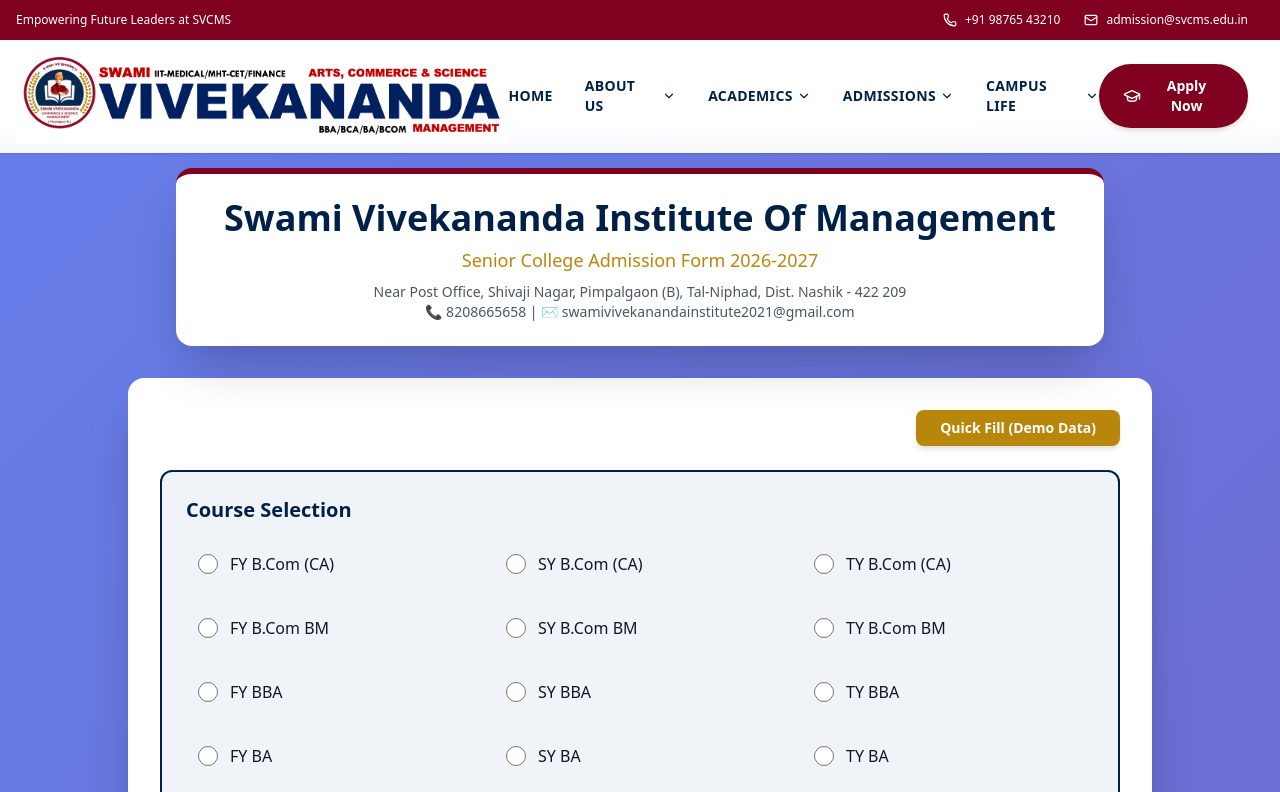
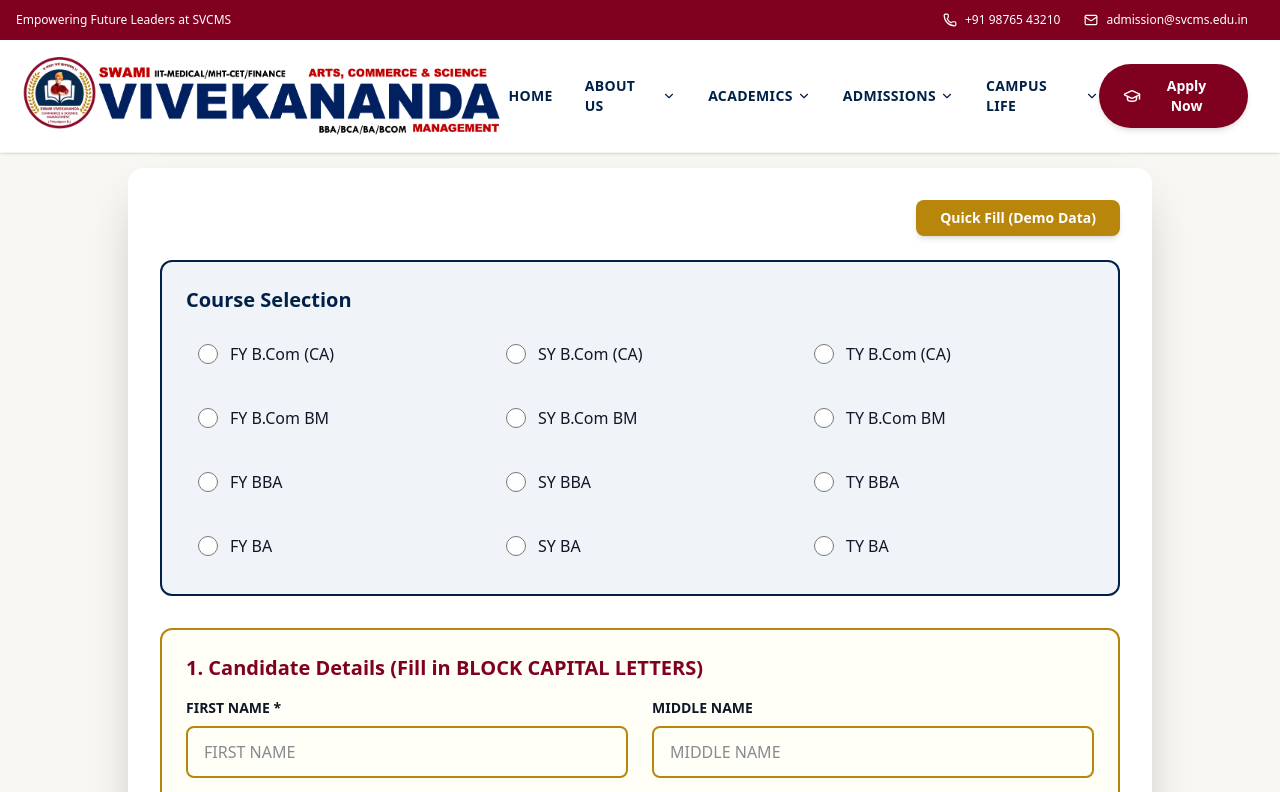
Before and after one commit to Thunderbeast5/svcsm, a React (Vite) app: page /admissions/senior-form in a window 1280 px wide. Shown: the top 792 px of the page. Built offline with nearby package versions, Linux system fonts and the light colour scheme; what @react-pdf/renderer would draw is missing.

Commit message:
form refined

```diff
--- a/src/pages/Admission/SeniorAdmissionForm.jsx
+++ b/src/pages/Admission/SeniorAdmissionForm.jsx
@@ -253,11 +253,11 @@
   };
 
   return (
-    <div className="min-h-screen py-8 px-4" style={{ background: 'linear-gradient(135deg, #667eea 0%, #764ba2 100%)' }}>
+    <div className="min-h-screen py-8 px-4" style={{ backgroundColor: '#f8f7f3' }}>
       <div className="max-w-5xl mx-auto">
 
         {/* Header */}
-        <div className="text-center mb-8">
+        {/* <div className="text-center mb-8">
           <div className="inline-block bg-white px-12 py-6 rounded-2xl shadow-2xl" style={{ borderTop: '6px solid #800020' }}>
             <h1 className="text-4xl font-extrabold mb-2" style={{ color: '#002147' }}>
               Swami Vivekananda Institute Of Management
@@ -272,7 +272,7 @@
               📞 8208665658 | ✉️ swamivivekanandainstitute2021@gmail.com
             </p>
           </div>
-        </div>
+        </div> */}
 
         {/* Main Form Container */}
         <div className="bg-white rounded-2xl shadow-2xl overflow-hidden">
```
